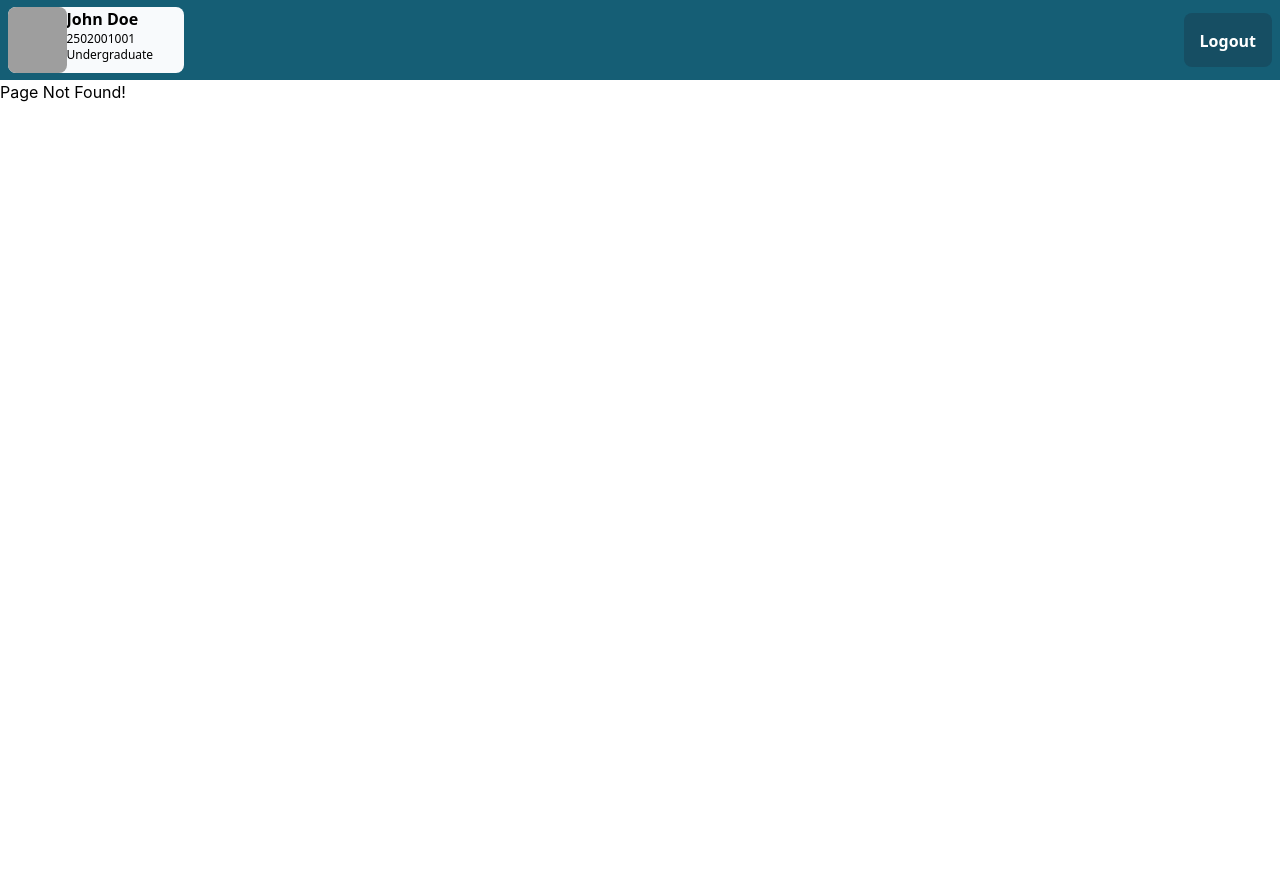
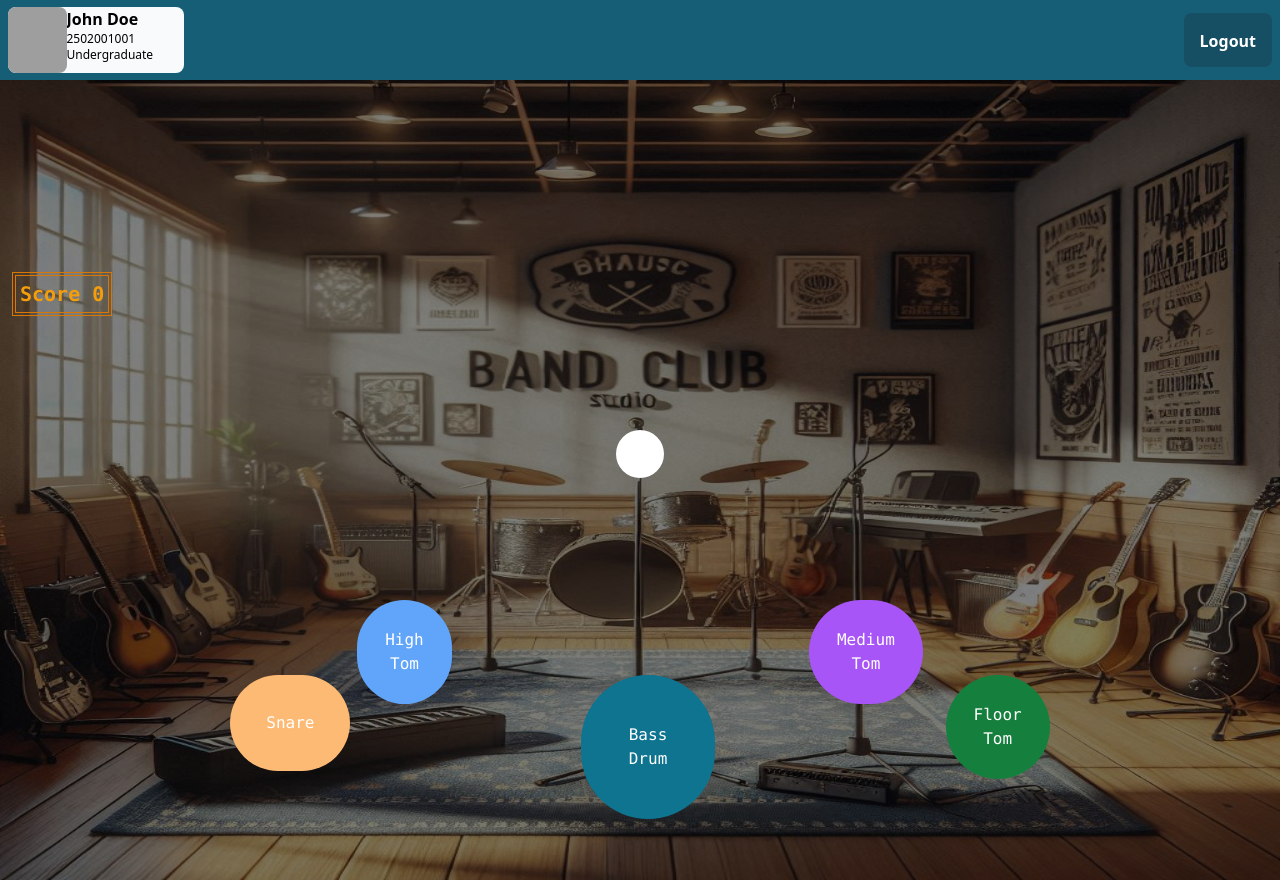
Before and after one commit to ShanaAurelia/Skripsi, a React (Create React App) app in the folder beescholar/: page /followthedrum in a window 1280 px wide. Before the commit this address had no page. Before the commit the page ends 800 px from the top, so only its background shows below. Built offline with nearby package versions, Linux system fonts and the light colour scheme; grey boxes are pictures that could not be loaded.

Commit message:
feat: drum draft

```diff
--- /dev/null
+++ b/beescholar/src/components/drum/Drum.css
@@ -0,0 +1,17 @@
+@tailwind base;
+@tailwind components;
+@tailwind utilities;
+
+@layer components {
+  .drum-part-set {
+    @apply flex flex-row h-1/2 w-full justify-evenly;
+  }
+
+  .drum-part-name {
+    @apply font-mono mt-auto mb-auto text-wrap text-center;
+  }
+
+  .drum-part{
+    @apply w-min h-max rounded-full flex;
+  }
+}
--- /dev/null
+++ b/beescholar/src/components/drum/Drum.interface.ts
@@ -0,0 +1,3 @@
+export interface IDrumPattern{
+    pattern: string[];
+}
--- /dev/null
+++ b/beescholar/src/components/drum/Drum.tsx
@@ -0,0 +1,127 @@
+import React, { useState, useEffect } from 'react';
+import { IDrumPattern } from './Drum.interface';
+import './Drum.css';
+
+const ExamplePattern: IDrumPattern = {
+  pattern: ['BD', 'S', 'BD', 'BD'],
+};
+// drum parts: Snare, Hi-Tom, Medium Tom, Floor Tom, Bass Drum, Ride Cymbal, Crash Cymbal, Hi-Hats (pake 5 drum main tanpa cymbal)
+/*
+    Color Keywords:
+    Snare -> orange-300
+    Hi-Tom -> blue-400
+    Medium Tom -> purple-500
+    Floor Tom -> green-700
+    Bass Drum -> cyan-700
+
+    pattern: https://www.drumeo.com/beat/13-easy-beginner-drum-beats/
+*/
+
+const Drum = () => {
+  const [drumPart, setDrumPart] = useState<string[]>([
+    'Snare',
+    'Hi-Tom',
+    'Medium Tom',
+    'Floor Tom',
+    'Bass Drum',
+  ]);
+  const [activeDrum, setActiveDrum] = useState<string>('');
+  const [pattern, setPattern] = useState<IDrumPattern>();
+  const [patternIndex, setPatternIndex] = useState<number>(-1);
+  const [currentColor, setCurrentColor] = useState<string>("white");
+  const [correctHit, setCorrectHit] = useState<number>(0);
+  const [falseHit, setFalseHit] = useState<number>(0);
+  const [score, setScore] = useState<number>(0);
+
+  useEffect(() => {
+    setPattern(ExamplePattern);
+  }, []);
+
+  return (
+    <div
+      id='drum-set-background'
+      className='h-full w-full object-scale-down'>
+      <div
+        id='status-container'
+        className='h-1/4 w-max ml-5 justify-between'>
+        <div
+          id='score-container'
+          className=' outline-double outline-amber-600 outline-4 outline-offset-4'>
+          <h1
+            id='score-title'
+            className='text-amber-500 text-xl font-mono font-bold text-wrap'>
+            Score {score}
+          </h1>
+        </div>
+      </div>
+      <div
+      id='pattern-clue-container' className='w-full h-1/4 justify-center flex'>
+        <div id='pattern-clue' className={`bg-${currentColor} w-min h-max p-6 rounded-full`}>
+
+        </div>
+
+      </div>
+
+      {/* Drum Part */}
+      <div
+        id='drum-set'
+        className='flex flex-col justify-evenly h-1/4 w-full bottom-0'>
+        <div
+          id='upper-drum-set'
+          className='drum-part-set mt-5'>
+          <div
+            id='high-tom'
+            className='drum-part bg-blue-400 p-7'>
+            <h3
+              id='high-tom-name'
+              className='drum-part-name text-white'>
+              High Tom
+            </h3>
+          </div>
+          <div
+            id='medium-tom'
+            className='drum-part bg-purple-500 p-7'>
+            <h3
+              id='medium-tom-name'
+              className='drum-part-name text-white'>
+              Medium Tom
+            </h3>
+          </div>
+        </div>
+        <div
+          id='lower-drum-set'
+          className='drum-part-set'>
+          <div
+            id='snare'
+            className='drum-part bg-orange-300 p-9'>
+            <h3
+              id='snare-name'
+              className='drum-part-name text-white'>
+              Snare
+            </h3>
+          </div>
+          <div
+            id='bass-drum'
+            className='drum-part bg-cyan-700 p-12'>
+            <h3
+              id='bass-drum-name'
+              className='drum-part-name text-white'>
+              Bass Drum
+            </h3>
+          </div>
+          <div
+            id='floor-tom'
+            className='drum-part bg-green-700 p-7'>
+            <h3
+              id='floor-tom-name'
+              className='drum-part-name text-white'>
+              Floor Tom
+            </h3>
+          </div>
+        </div>
+      </div>
+    </div>
+  );
+};
+
+export default Drum;
--- a/beescholar/src/components/speech/Speech.tsx
+++ b/beescholar/src/components/speech/Speech.tsx
@@ -16,6 +16,7 @@ const Speech = (dialogue: ISpeechProps) => {
   }, [dialogue]);
 
   var characters: any = [];
+  var revealedCharacterCount: number = 0;
 
   const init = () => {
     dialogue.line.split('').forEach((character) => {
@@ -44,6 +45,7 @@ const Speech = (dialogue: ISpeechProps) => {
         revealOneCharacter(list);
       }, delay * 10);
     }
+    revealedCharacterCount = revealedCharacterCount+1;
   };
 
   return (
@@ -52,12 +54,12 @@ const Speech = (dialogue: ISpeechProps) => {
       id='speech-background'>
       <div
         id='speech-character-name'
-        className='absolute bg-orange-300 p-3 rounded-lg h-max -top-10 w-max'>
+        className='bg-orange-300 p-3 rounded-lg h-max -top-10 w-max z-40 absolute'>
         {dialogue.character}
       </div>
       <div
         id='speech-box'
-        className=' flex flex-row absolute h-full w-full justify-between'>
+        className=' flex flex-row absolute h-full w-full justify-between overflow-auto'>
         <div
           id='speech-text'
           className='text w-5/6'>
--- a/beescholar/src/index.tsx
+++ b/beescholar/src/index.tsx
@@ -10,6 +10,7 @@ import Story from './views/story/Story';
 import CrosswordPage from './views/crossword/Crossword';
 import { dummyStudent } from './views/skeleton/Skeleton.constants';
 import Mainpage from './views/main-page/Mainpage';
+import FollowTheDrum from './views/follow-the-drum/FollowTheDrum';
 
 function App() {
   const student = dummyStudent;
@@ -23,22 +24,32 @@ function App() {
           element={<PageNotFound />}
         />
         {student
-          ? ['/home', '/'].map((path, index) => ( // user is authenticated
+          ? ['/home', '/'].map(
+              (
+                path,
+                index // user is authenticated
+              ) => (
                 // if link is /home or /, it will lead to homepage
                 <Route
                   path={path}
                   element={<Homepage />}
                   key={index}
                 />
-            ))
-          : ['/home', '/'].map((path, index) => ( // user is not authenticated
+              )
+            )
+          : ['/home', '/'].map(
+              (
+                path,
+                index // user is not authenticated
+              ) => (
                 // if link is /home or /, it will lead to mainpage
                 <Route
                   path={path}
                   element={<Mainpage />}
                   key={index}
                 />
-            ))}
+              )
+            )}
         <Route
           path='/story'
           element={<Story />}
@@ -46,6 +57,10 @@ function App() {
         <Route
           path='/crossword'
           element={<CrosswordPage />}
+        />
+        <Route
+          path='/followthedrum'
+          element={<FollowTheDrum />}
         />
       </Routes>
     </BrowserRouter>
--- /dev/null
+++ b/beescholar/src/views/follow-the-drum/FollowTheDrum.interface.tsx
@@ -0,0 +1,3 @@
+export interface ITemplateProps {
+    sample: any;
+}
--- /dev/null
+++ b/beescholar/src/views/follow-the-drum/FollowTheDrum.tsx
@@ -0,0 +1,16 @@
+import React, {Component} from "react";
+import Drum from "../../components/drum/Drum";
+
+const FollowTheDrum = () => {
+
+    return(
+    <div id="drum-background" className="absolute bg-black h-screen w-full justify-center">
+        <img src="/backgrounds/band_room_empty.png" className="w-full h-full object-fill opacity-50"/>
+        <div id="drum-component" className="absolute h-3/4 bottom-0 w-full">
+            <Drum />
+        </div>
+    </div>
+    )
+}
+
+export default FollowTheDrum;
--- a/beescholar/src/views/homepage/Homepage.tsx
+++ b/beescholar/src/views/homepage/Homepage.tsx
@@ -20,6 +20,11 @@ const Homepage = () => {
         onClick={() => redirect('crossword')}
         className='w-max h-max'>
         Crossword
+      </Button><Button
+        variant='contained'
+        onClick={() => redirect('followthedrum')}
+        className='w-max h-max'>
+        Follow the Drum
       </Button>
     </div>
   );
```
Also changed, not shown: beescholar/public/backgrounds/band_room_empty.png (added). Lines whose indentation alone changed are shown as unchanged.
